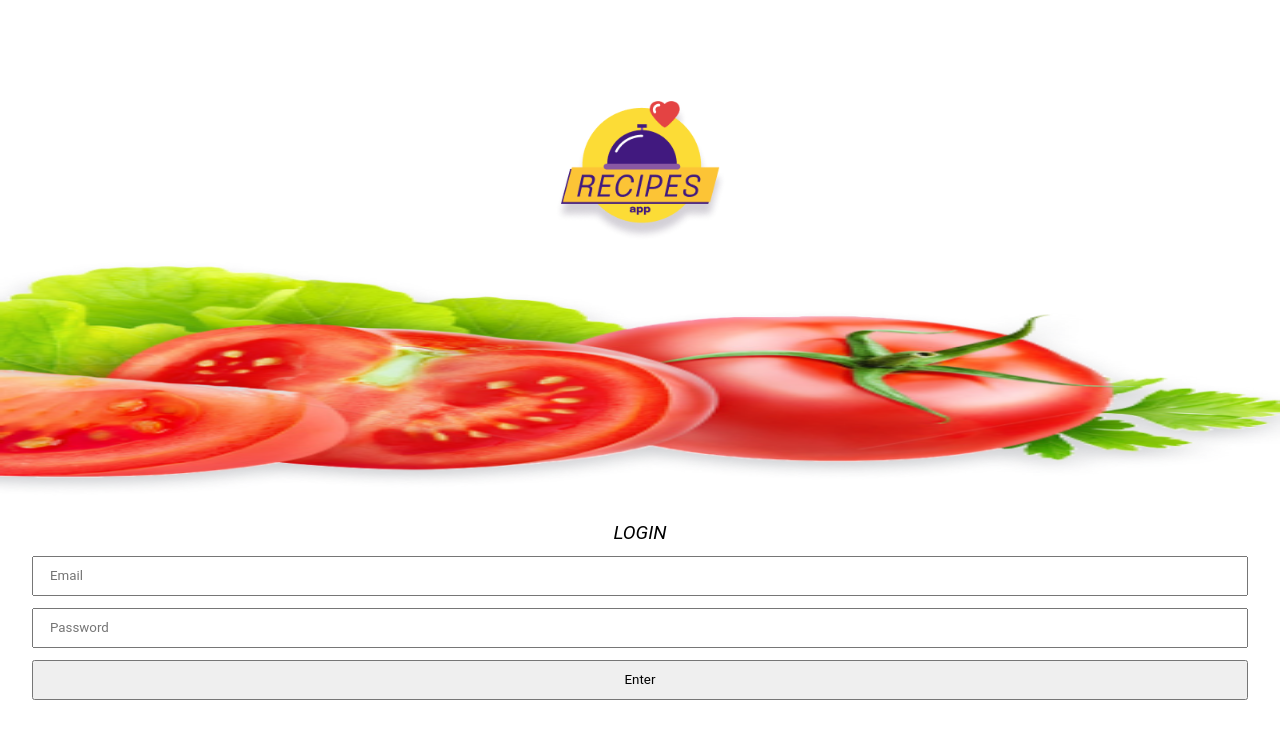
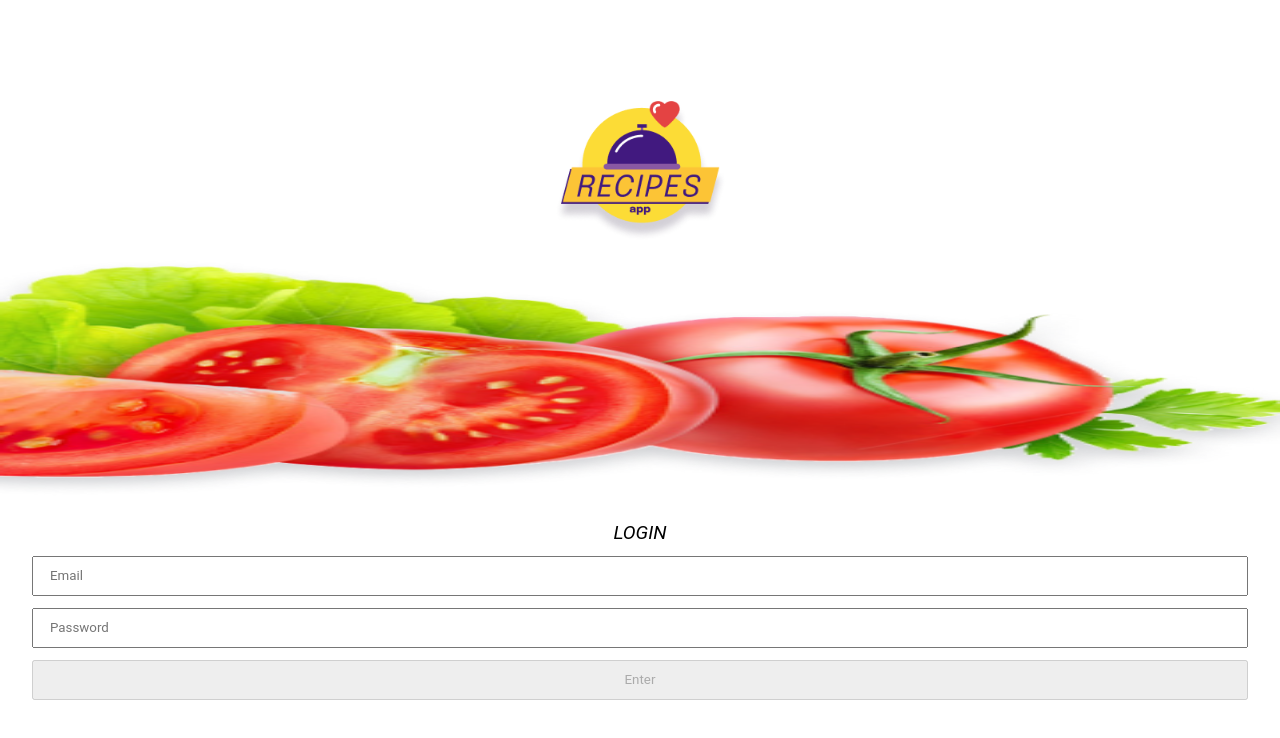
Before and after one commit to vitorGaia/recipes-app, a Next.js app: page / in a window 1280 px wide. Shown: the top 738 px of the page. Built offline with nearby package versions, Linux system fonts and the light colour scheme.

Commit message:
feat: adiciona verificações da página de login e serviço de localSorage pra mesma.

```diff
--- /dev/null
+++ b/services/localStorage/userLogin.ts
@@ -0,0 +1,7 @@
+interface User {
+  email: string;
+}
+
+export const setUserLocalStorage = ({ email }: User) => {
+  localStorage.setItem('user', JSON.stringify({ email }));
+};
--- a/src/app/pages/Login/page.tsx
+++ b/src/app/pages/Login/page.tsx
@@ -1,10 +1,19 @@
-import React from 'react';
+'use client';
+import { useState } from 'react';
 import tomate from '../../images/tomate.png';
 import logo from '../../images/logoRecipesApp.png';
 import styles from './page.module.css'
 import Image from 'next/image';
+import { setUserLocalStorage } from '../../../../services/localStorage/userLogin';
 
 function Login() {
+  const [formLogin, setFormLogin] = useState({email: '', password: ''});
+  const regexEmail = /^[a-zA-Z0-9._%+-]+@[a-zA-Z0-9.-]+\.[a-zA-Z]{2,}$/;
+
+  const handleSubmit = () => {
+    setUserLocalStorage({ email: formLogin.email });
+  };
+
   return (
     <main className={styles.loginPage}>
       <Image
@@ -23,9 +32,23 @@ function Login() {
       />
       <form className={styles.loginForm}>
         <span>LOGIN</span>
-        <input type="text" placeholder="Email" />
-        <input type="password" placeholder="Password" />
-        <button type="button">Enter</button>
+        <input
+          type="text"
+          placeholder="Email"
+          onChange={ (e) => setFormLogin({...formLogin, email: e.target.value}) }
+        />
+        <input
+          type="text"
+          placeholder="Password"
+          onChange={ (e) => setFormLogin({...formLogin, password: e.target.value}) }
+        />
+        <button
+          type="button"
+          disabled={!(regexEmail.test(formLogin.email) && formLogin.password.length > 6)}
+          onClick={handleSubmit}
+        >
+          Enter
+        </button>
       </form>
     </main>
   );
```
